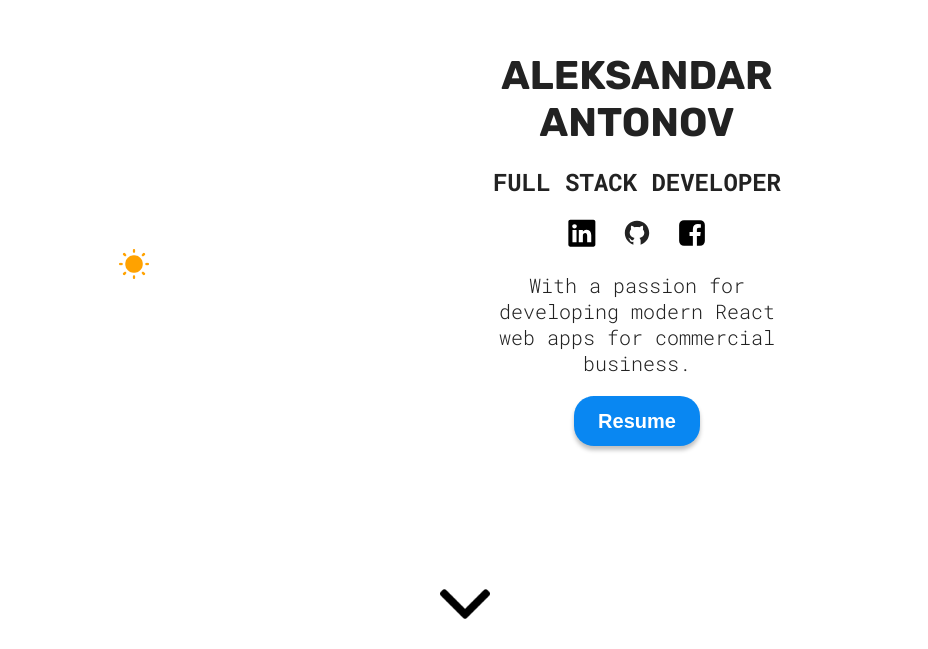
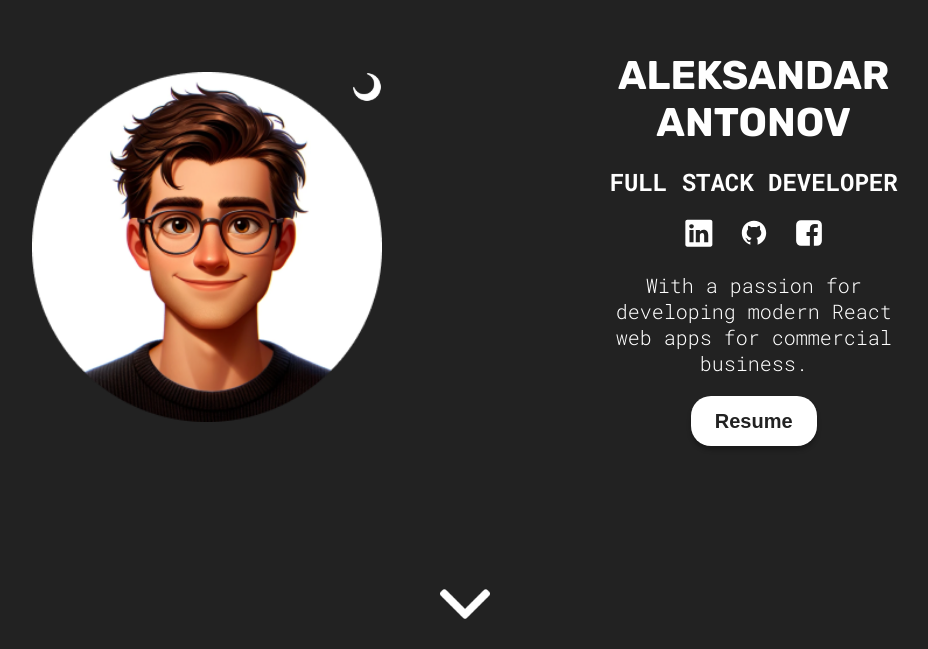
Before and after one commit to TheDarkLord23/portfolio, a React (Vite) app: page / in a window 1280 px wide. Shown: the part 151-800 px from the top of the page, without its empty margins (175-1103 px from the left). Built offline with nearby package versions, Linux system fonts and the light colour scheme.

Commit message:
theme fixed

```diff
--- a/src/common/ThemeContext.jsx
+++ b/src/common/ThemeContext.jsx
@@ -1,21 +1,21 @@
-import React, { createContext, useContext, useEffect, useState } from 'react';
+import React, { createContext, useContext, useEffect, useState } from "react";
 
 const ThemeContext = createContext();
 
 export const useTheme = () => useContext(ThemeContext);
 
 export const ThemeProvider = ({ children }) => {
-  const [theme, setTheme] = useState(
-    () => localStorage.getItem('theme') || 'light'
-  );
+  const [theme, setTheme] = useState(() => {
+    return localStorage.getItem("theme") || "dark";
+  });
 
   useEffect(() => {
-    document.body.setAttribute('data-theme', theme);
-    localStorage.setItem('theme', theme);
+    document.body.setAttribute("data-theme", theme);
+    localStorage.setItem("theme", theme);
   }, [theme]);
 
   const toggleTheme = () => {
-    setTheme((prevTheme) => (prevTheme === 'light' ? 'dark' : 'light'));
+    setTheme((prevTheme) => (prevTheme === "dark" ? "light" : "dark"));
   };
 
   return (
--- a/src/sections/Hero/Hero.jsx
+++ b/src/sections/Hero/Hero.jsx
@@ -32,6 +32,11 @@ function Hero() {
     <>
       <section id="hero" className={styles.container}>
         <div className={styles.colorModeContainer}>
+          <img
+            className={styles.hero}
+            src={heroImg}
+            alt="Profile picture of Aleksandar Antonov"
+          />
           <img
             className={styles.colorMode}
             src={themeIcon}
```
